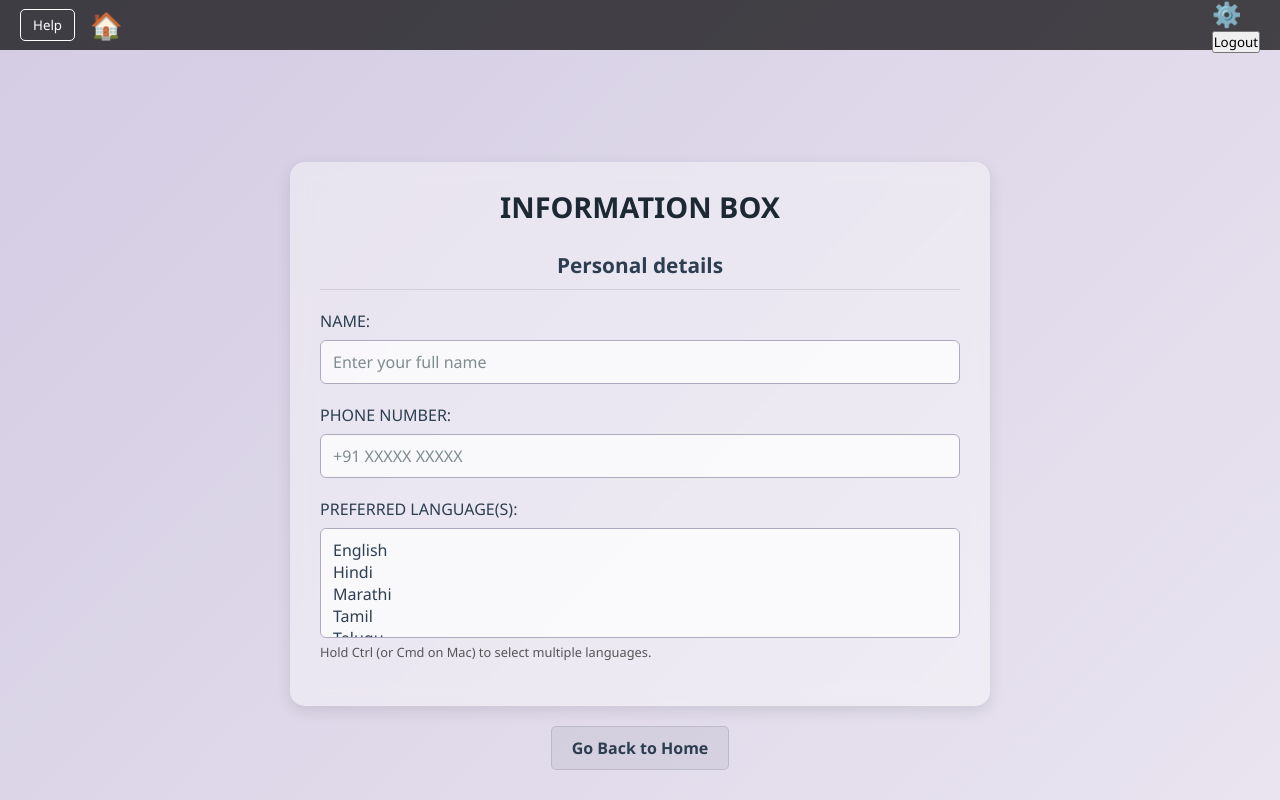
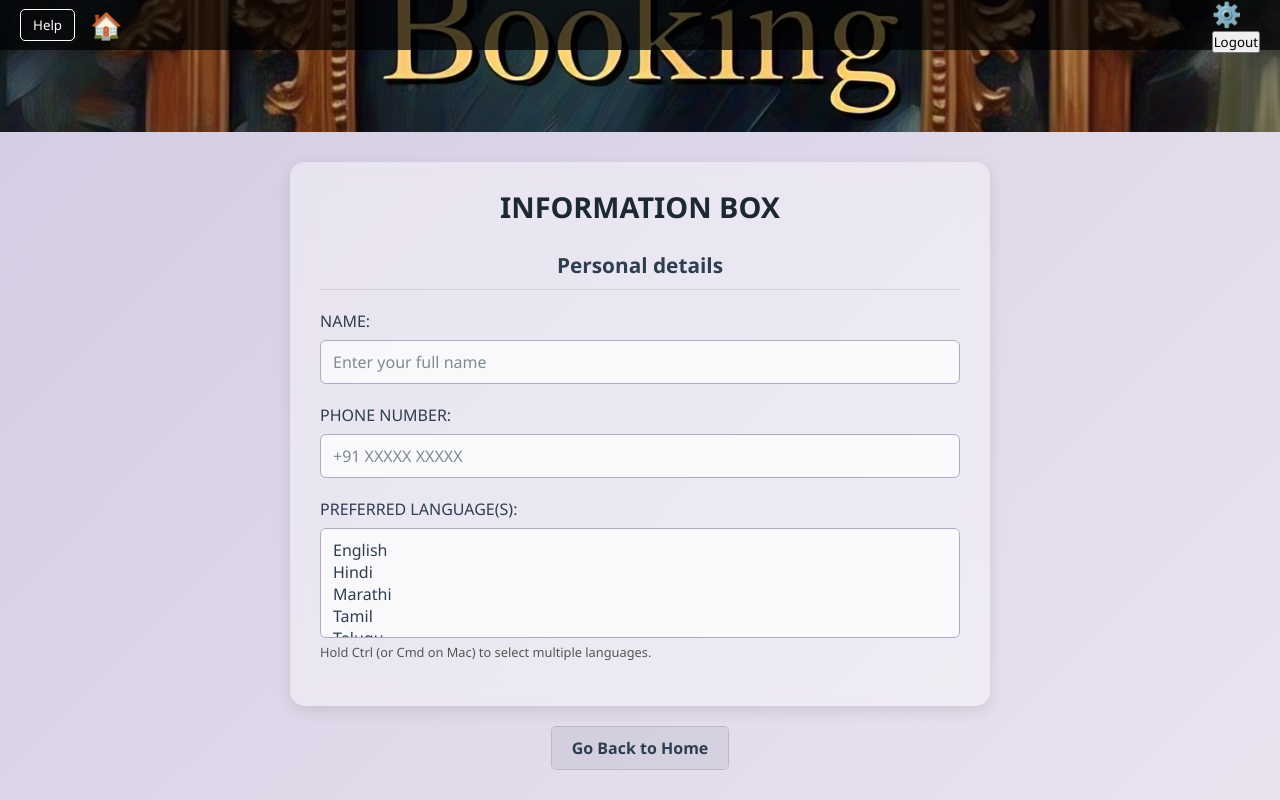
Before and after one commit to NEW-ELLORA/NEW-ELLORA, a plain HTML site: page booking.html in a window 1280 px wide. Drawn offline with Linux system fonts and the light colour scheme; a web font is replaced by a local one.

Commit message:
Update booking.html

```diff
--- a/booking.html
+++ b/booking.html
@@ -109,7 +109,7 @@
       width: 100%;
       height: 50vh; /* 50% of the viewport height */
       /* Replace 'images/image_placeholder.png' with your actual image path */
-      background-image: url('images/image_placeholder.png');
+      background-image: url('booking_text_image_in_the_style.jpeg');
       background-size: cover; /* Cover the entire area of the div */
       background-position: center; /* Center the background image */
       background-repeat: no-repeat; /* Do not repeat the image */
```
